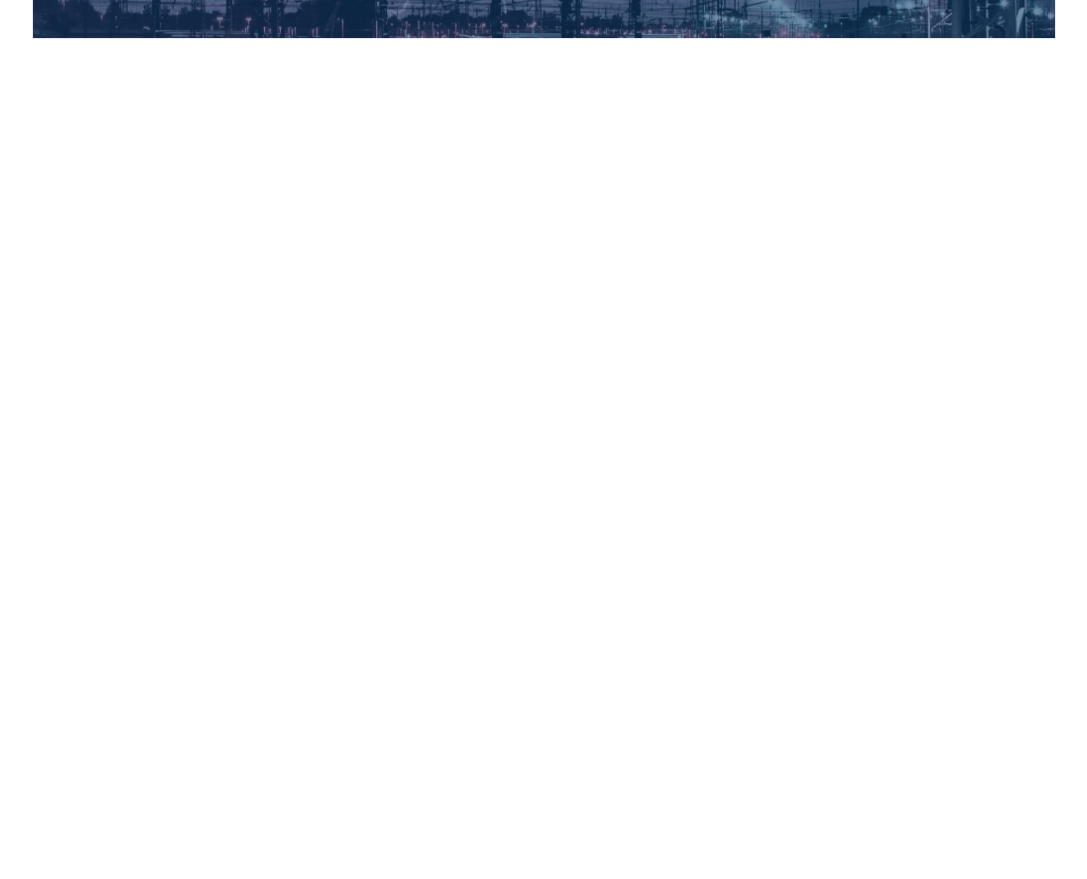
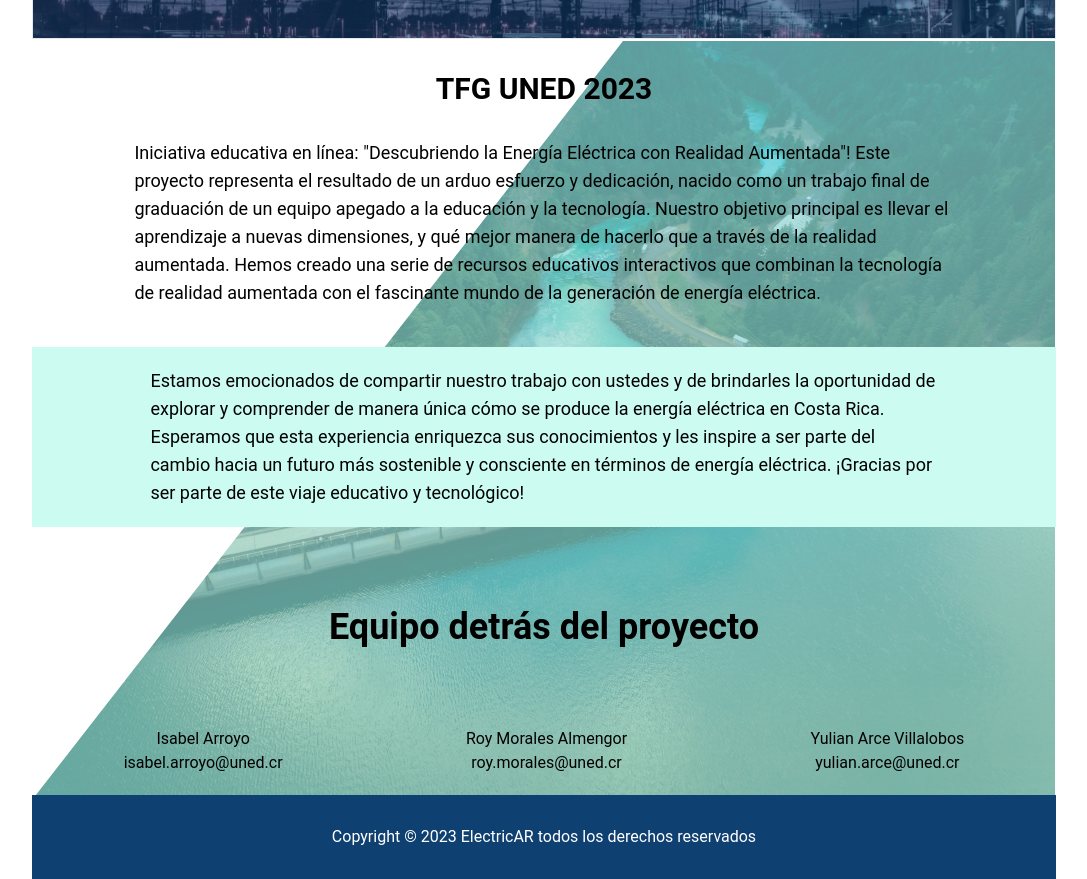
Before and after one commit to RoyMral/ElectricAR, a React (Vite) app: page /about in a window 1280 px wide. Shown: the part 260-1139 px from the top of the page, without its empty margins (96-1183 px from the left). Before the commit the page ends 800 px from the top, so only its background shows below. Built offline with nearby package versions, Linux system fonts and the light colour scheme.

Commit message:
Terminando de agregar página About

```diff
--- /dev/null
+++ b/src/Components/AboutBodyContent.jsx
@@ -0,0 +1,54 @@
+import "../assets/css/AboutBodyContent.css";
+
+function AboutBodyContent() {
+  return (
+    <>
+      <section className="section-about mx-auto sm:w-[640px] md:w-[768px] lg:w-[1024px]">
+        <h2 className="text-center font-bold text-xl py-5 sm:text-xl sm:py-6 md:text-3xl md:py-8">
+          TFG UNED 2023
+        </h2>
+        <p className="w-[95%] mb-4  mx-auto sm:w-[80%] sm:text-sm sm:mb-5 md:mb-0 md:text-lg">
+          Iniciativa educativa en línea: "Descubriendo la Energía Eléctrica con
+          Realidad Aumentada"! Este proyecto representa el resultado de un arduo
+          esfuerzo y dedicación, nacido como un trabajo final de graduación de
+          un equipo apegado a la educación y la tecnología. Nuestro objetivo
+          principal es llevar el aprendizaje a nuevas dimensiones, y qué mejor
+          manera de hacerlo que a través de la realidad aumentada. Hemos creado
+          una serie de recursos educativos interactivos que combinan la
+          tecnología de realidad aumentada con el fascinante mundo de la
+          generación de energía eléctrica.
+        </p>
+        <div className="md:my-10 bg-teal-100">
+          <p className="w-[80%] py-4 mx-auto sm:text-sm md:text-lg sm:p-4 md:py-5">
+            Estamos emocionados de compartir nuestro trabajo con ustedes y de
+            brindarles la oportunidad de explorar y comprender de manera única
+            cómo se produce la energía eléctrica en Costa Rica. Esperamos que
+            esta experiencia enriquezca sus conocimientos y les inspire a ser
+            parte del cambio hacia un futuro más sostenible y consciente en
+            términos de energía eléctrica. ¡Gracias por ser parte de este viaje
+            educativo y tecnológico!
+          </p>
+        </div>
+        <h2 className="text-center my-4 text-xl font-bold sm:text-2xl md:my-20 md:text-4xl">
+          Equipo detrás del proyecto
+        </h2>
+        <div className="container-contacts flex justify-around pb-5 md:pb-0">
+          <div className="contact text-center">
+            <p>Isabel Arroyo</p>
+            <p>isabel.arroyo@uned.cr</p>
+          </div>
+          <div className="contact text-center">
+            <p>Roy Morales Almengor</p>
+            <p>roy.morales@uned.cr</p>
+          </div>
+          <div className="contact text-center md:mb-5">
+            <p>Yulian Arce Villalobos</p>
+            <p>yulian.arce@uned.cr</p>
+          </div>
+        </div>
+      </section>
+    </>
+  );
+}
+
+export default AboutBodyContent;
--- a/src/Components/HeaderSecondary.jsx
+++ b/src/Components/HeaderSecondary.jsx
@@ -1,9 +1,9 @@
 import NavBar from "./NavBar";
 import "../assets/css/HeaderSecondary.css";
 
-function Header() {
+function HeaderSecondary() {
   return (
-    <header className="border text-white mx-auto sm:w-[640px] md:w-[768px] lg:w-[1024px]">
+    <header className="header-secondary border text-white mx-auto sm:w-[640px] md:w-[768px] lg:w-[1024px]">
       <div className="nav-bar">
         <NavBar></NavBar>
       </div>
@@ -14,4 +14,4 @@ function Header() {
   );
 }
 
-export default Header;
+export default HeaderSecondary;
--- /dev/null
+++ b/src/assets/css/AboutBodyContent.css
@@ -0,0 +1,10 @@
+.section-about {
+  background-image: url(../img/about/bg-body-about-sin.png);
+  background-size: cover;
+
+  background-repeat: no-repeat;
+
+  /* background: linear-gradient(0deg, rgba(179, 233, 227, 0.30) 0%, rgba(179, 233, 227, 0.30) 100%), url(../img/about/bg-body-about.png), lightgray 50% / cover no-repeat;
+  stroke-width: 1px;
+  stroke: #000; */
+}
--- a/src/assets/css/HeaderSecondary.css
+++ b/src/assets/css/HeaderSecondary.css
@@ -1,4 +1,4 @@
-header {
+.header-secondary {
   background-image: url("../img/headersecondary/bg-header-about.jpg");
 
   background-position: center;
@@ -7,7 +7,7 @@ header {
   position: relative;
 }
 
-header::before {
+.header-secondary::before {
   content: "";
   position: absolute;
   top: 0;
--- a/src/routes/About.jsx
+++ b/src/routes/About.jsx
@@ -1,4 +1,6 @@
+import AboutBodyContent from "../Components/AboutBodyContent";
 import HeaderSecondary from "../Components/HeaderSecondary";
+import Footer from "../Components/Footer";
 import "../assets/css/About.css";
 
 function About() {
@@ -6,6 +8,8 @@ function About() {
     <>
       <div>
         <HeaderSecondary />
+        <AboutBodyContent />
+        <Footer />
       </div>
     </>
   );
--- a/src/routes/Home.jsx
+++ b/src/routes/Home.jsx
@@ -5,7 +5,7 @@ import Footer from "../Components/Footer";
 import "../assets/css/Principal.css";
 
 function Home() {
-  console.log(location.href != "/");
+  console.log(location.href);
   return (
     <div className="bg-content">
       {location.href != "/" && (
```
Also changed, not shown: src/assets/img/about/bg-body-about-sin.png (added), src/assets/img/about/bg-body-about.png (added).
